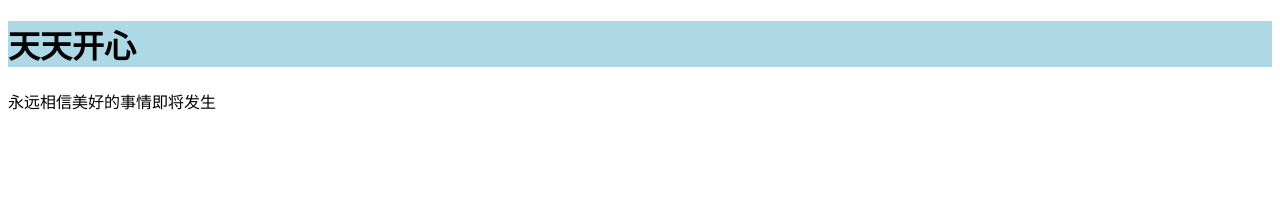
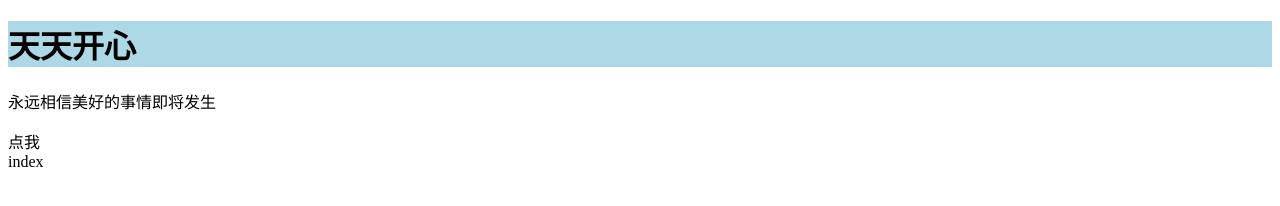
Before and after one commit to blancdove/test, a plain HTML site: page index.html in a window 1280 px wide. Drawn offline with Linux system fonts and the light colour scheme.

Commit message:
index添加div

```diff
--- a/index.html
+++ b/index.html
@@ -10,5 +10,7 @@
 <body>
 	<h1>天天开心</h1>
 	<p>永远相信美好的事情即将发生</p>
+	<div class="btn">点我</div>
+	<div>index</div>
 </body>
 </html>
```
